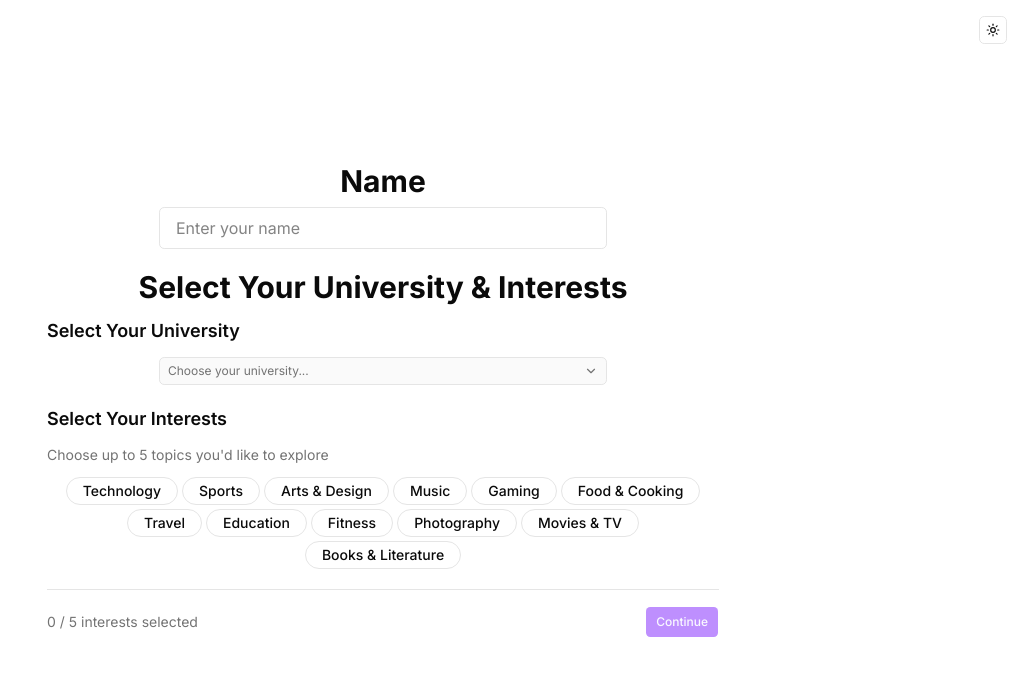
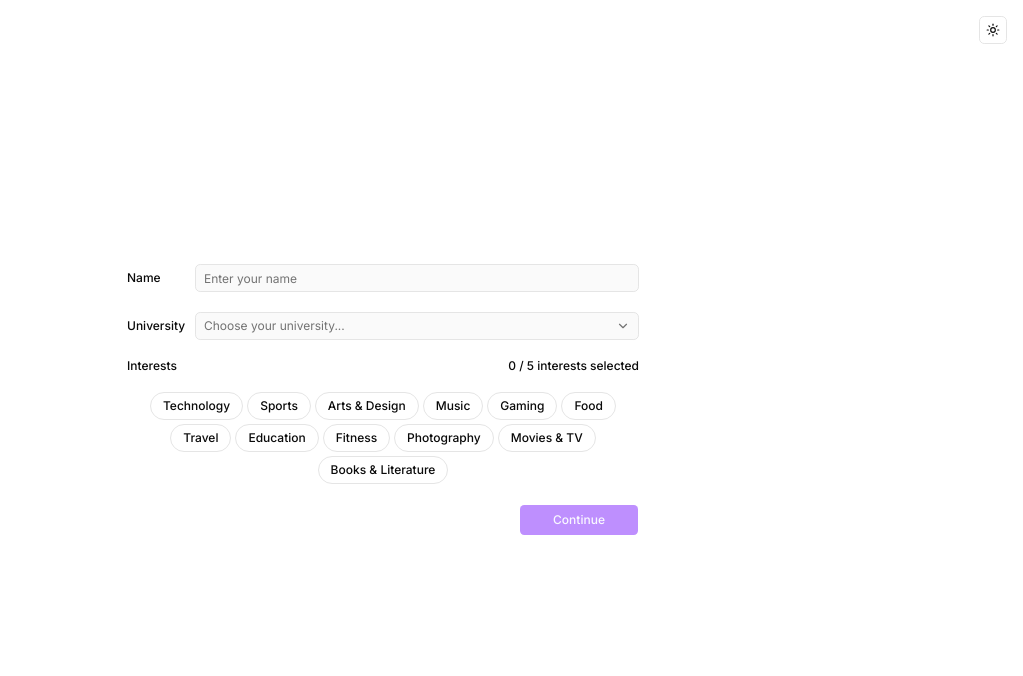
Before and after one commit to haiszze/Vibeely, a Next.js app: page /interest in a window 1280 px wide. Shown: the top 676 px of the page, without its empty margins (257-1280 px from the left). Built offline with nearby package versions, Linux system fonts and the light colour scheme.

Commit message:
feat: enhance InterestPage layout and improve InterestSelector component

```diff
--- a/app/interest/page.tsx
+++ b/app/interest/page.tsx
@@ -27,10 +27,8 @@ export default function InterestPage() {
   }
 
   return (
-    <div className="min-h-screen bg-background flex items-center justify-center p-4">
-      <div className="w-full max-w-2xl">
+    <div className="mx-auto w-full max-w-2xl min-h-screen bg-background flex items-center justify-center p-4">
         <InterestSelector onInterestsSelect={handleInterestsSelect} loading={loading} />
-      </div>
     </div>
   )
 }
--- a/components/interest/interest-selector.tsx
+++ b/components/interest/interest-selector.tsx
@@ -1,12 +1,14 @@
-import * as React from "react"
-import { Button } from "@/components/ui/button"
+import React from 'react'
+import { Button } from '@/components/ui/button'
+import { Input } from '@/components/ui/input'
+import { Label } from '@/components/ui/label'
 import {
   Select,
   SelectContent,
   SelectItem,
   SelectTrigger,
   SelectValue,
-} from "@/components/ui/select"
+} from '@/components/ui/select'
 
 interface InterestSelectorProps {
   onInterestsSelect: (interestPageProps: UserProp) => void | Promise<void>
@@ -16,28 +18,28 @@ interface InterestSelectorProps {
 }
 
 const INTERESTS = [
-  { id: "technology", label: "Technology" },
-  { id: "sports", label: "Sports" },
-  { id: "arts", label: "Arts & Design" },
-  { id: "music", label: "Music" },
-  { id: "gaming", label: "Gaming" },
-  { id: "food", label: "Food & Cooking" },
-  { id: "travel", label: "Travel" },
-  { id: "education", label: "Education" },
-  { id: "fitness", label: "Fitness" },
-  { id: "photography", label: "Photography" },
-  { id: "movies", label: "Movies & TV" },
-  { id: "books", label: "Books & Literature" },
+  { id: 'technology', label: 'Technology' },
+  { id: 'sports', label: 'Sports' },
+  { id: 'arts', label: 'Arts & Design' },
+  { id: 'music', label: 'Music' },
+  { id: 'gaming', label: 'Gaming' },
+  { id: 'food', label: 'Food' },
+  { id: 'travel', label: 'Travel' },
+  { id: 'education', label: 'Education' },
+  { id: 'fitness', label: 'Fitness' },
+  { id: 'photography', label: 'Photography' },
+  { id: 'movies', label: 'Movies & TV' },
+  { id: 'books', label: 'Books & Literature' },
 ]
 
 const UNIVERSITIES = [
-  { id: "up", label: "University of the Philippines" },
-  { id: "ateneo", label: "Ateneo de Manila University" },
-  { id: "dlsu", label: "De La Salle University" },
-  { id: "ust", label: "University of Santo Tomas" },
-  { id: "mapua", label: "Mapúa University" },
-  { id: "pup", label: "Polytechnic University of the Philippines" },
-  { id: "admu", label: "Adamson University" },
+  { id: 'up', label: 'University of the Philippines' },
+  { id: 'ateneo', label: 'Ateneo de Manila University' },
+  { id: 'dlsu', label: 'De La Salle University' },
+  { id: 'ust', label: 'University of Santo Tomas' },
+  { id: 'mapua', label: 'Mapúa University' },
+  { id: 'pup', label: 'Polytechnic University of the Philippines' },
+  { id: 'admu', label: 'Adamson University' },
 ]
 
 export function InterestSelector({
@@ -46,8 +48,8 @@ export function InterestSelector({
   loading = false,
 }: InterestSelectorProps) {
   const [selected, setSelected] = React.useState<string[]>([])
-  const [selectedUniversity, setSelectedUniversity] = React.useState<string>("")
-  const [name, setName] = React.useState<string>("")
+  const [selectedUniversity, setSelectedUniversity] = React.useState<string>('')
+  const [name, setName] = React.useState<string>('')
 
   const handleToggle = (id: string) => {
     setSelected((prev) => {
@@ -63,32 +65,37 @@ export function InterestSelector({
   }
 
   const handleContinue = () => {
-    onInterestsSelect?.({ name, interests: selected, university: selectedUniversity })
+    onInterestsSelect?.({
+      name,
+      interests: selected,
+      university: selectedUniversity,
+    })
   }
 
   return (
-    <div className="flex flex-col gap-5">
+    <div className="flex flex-col gap-5 *:max-w-lg">
       {/* Name Input */}
-      <div className="flex flex-col items-center text-center gap-2">
-        <h1 className="text-3xl font-bold">Name</h1>
-        <input
+      <div className="flex items-center text-center gap-2">
+        <Label className="min-w-15">Name</Label>
+        <Input
           type="text"
           value={name}
-          onChange={(e) => setName(e.target.value)}
+          onChange={(e: React.ChangeEvent<HTMLInputElement>) =>
+            setName(e.target.value)
+          }
           placeholder="Enter your name"
-          className="w-full max-w-md mx-auto border rounded-md px-4 py-2 focus:outline-none focus:ring-2 focus:ring-primary"
+          className="w-full"
         />
       </div>
 
       {/* University Selection */}
-      <div className="flex flex-col gap-3">
-        <div className="space-y-2 text-center">
-          <h1 className="text-3xl font-bold">Select Your University & Interests</h1>
-        </div>
-
-        <p className="text-lg font-semibold">Select Your University</p>
-        <Select value={selectedUniversity} onValueChange={setSelectedUniversity}>
-          <SelectTrigger className="w-full max-w-md mx-auto">
+      <div className="flex items-center gap-2">
+        <Label className="min-w-15">University</Label>
+        <Select
+          value={selectedUniversity}
+          onValueChange={setSelectedUniversity}
+        >
+          <SelectTrigger className="w-full">
             <SelectValue placeholder="Choose your university..." />
           </SelectTrigger>
           <SelectContent>
@@ -102,11 +109,13 @@ export function InterestSelector({
       </div>
 
       {/* Interests Selection */}
-      <div className="flex flex-col gap-3">
-        <p className="text-lg font-semibold">Select Your Interests</p>
-        <p className="text-sm text-muted-foreground">
-          Choose up to {maxSelections} topics you&apos;d like to explore
-        </p>
+      <div className="flex justify-between">
+        <Label>Interests</Label>
+        <Label>
+          {selected.length} / {maxSelections} interests selected
+        </Label>
+      </div>
+
       <div className="flex flex-wrap gap-1 justify-center">
         {INTERESTS.map((interest) => {
           const isSelected = selected.includes(interest.id)
@@ -114,28 +123,23 @@ export function InterestSelector({
             <Button
               key={interest.id}
               onClick={() => handleToggle(interest.id)}
-                variant={isSelected ? "default" : "outline"}
-                className="rounded-full px-4 py-2 text-sm font-medium transition-all"
+              variant={isSelected ? 'default' : 'outline'}
+              className="rounded-full p-3 transition-all"
             >
               {interest.label}
             </Button>
           )
         })}
       </div>
-      </div>
 
-    <div className="flex items-center justify-between pt-4 border-t">
-        <p className="text-sm text-muted-foreground">
-          {selected.length} / {maxSelections} interests selected
-        </p>
       <Button
+        className="min-w-30 self-end"
         onClick={handleContinue}
         disabled={loading || selected.length === 0 || !selectedUniversity}
         size="lg"
       >
-          {loading ? "Loading..." : "Continue"}
+        {loading ? 'Loading...' : 'Continue'}
       </Button>
-      </div>
     </div>
   )
 }
```
Also changed, not shown: 1 other file (tests, documents, lock files or other folders). Lines whose indentation alone changed are shown as unchanged.
